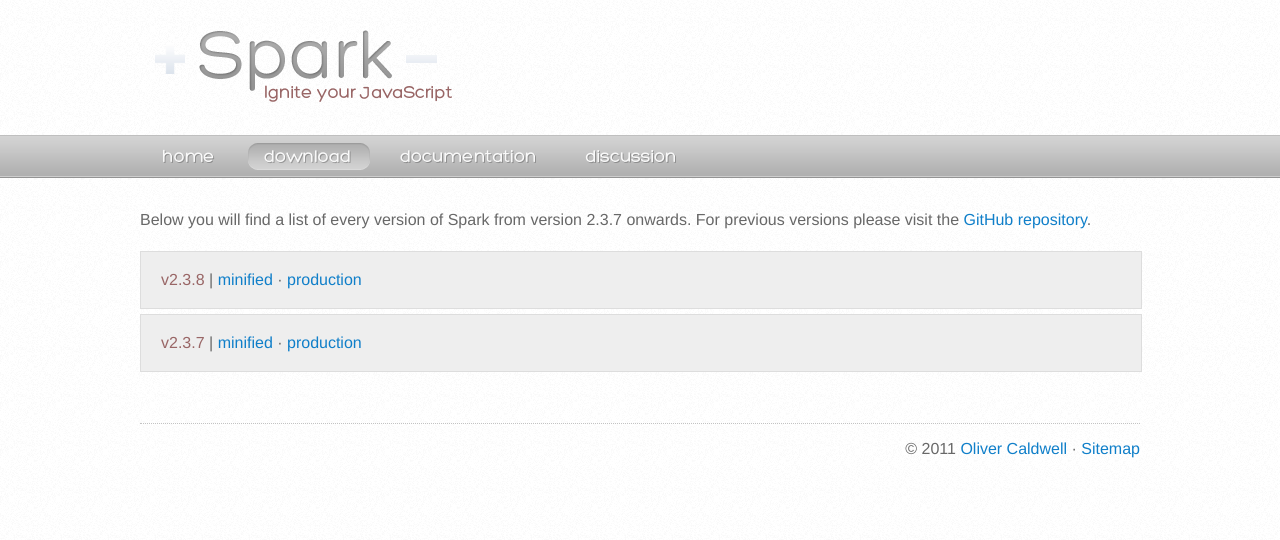
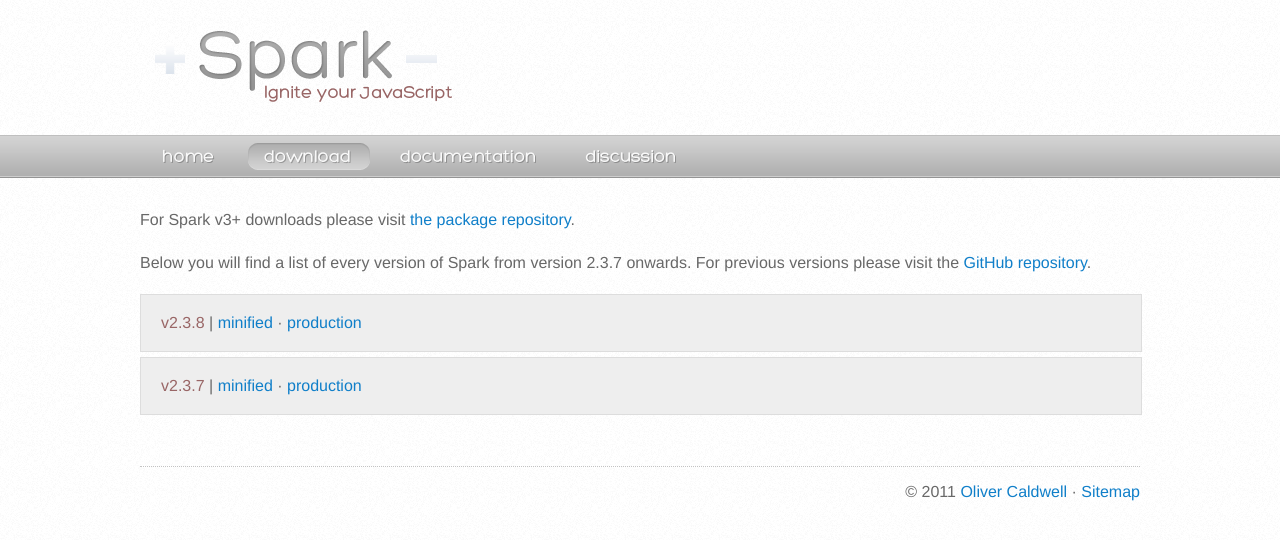
Before and after one commit to Olical/sparkjs.co.uk, a Jekyll site: the page built from download.html, in a window 1280 px wide. Shown: the top 540 px of the page. Built offline with Jekyll 4.4.1, drawn with Linux system fonts in a browser that asks for light colours; Markdown is read by kramdown in place of the engine named in the settings; comment, search, counter and statistics services are not loaded.

Commit message:
Added the info on v3+ downloads

```diff
--- a/download.html
+++ b/download.html
@@ -4,4 +4,6 @@
 description: All versions of the Spark JavaScript library are available for download with or without minification.
 keywords: spark, javascript, library, download, downloads, version, minified, production
 ---
+<p>For Spark v3+ downloads please visit <a href='https://github.com/SparkJS/Package/downloads'>the package repository</a>.</p>
+
 <p>Below you will find a list of every version of Spark from version 2.3.7 onwards. For previous versions please visit the <a href='https://github.com/Wolfy87/Spark'>GitHub repository</a>.</p>
```
